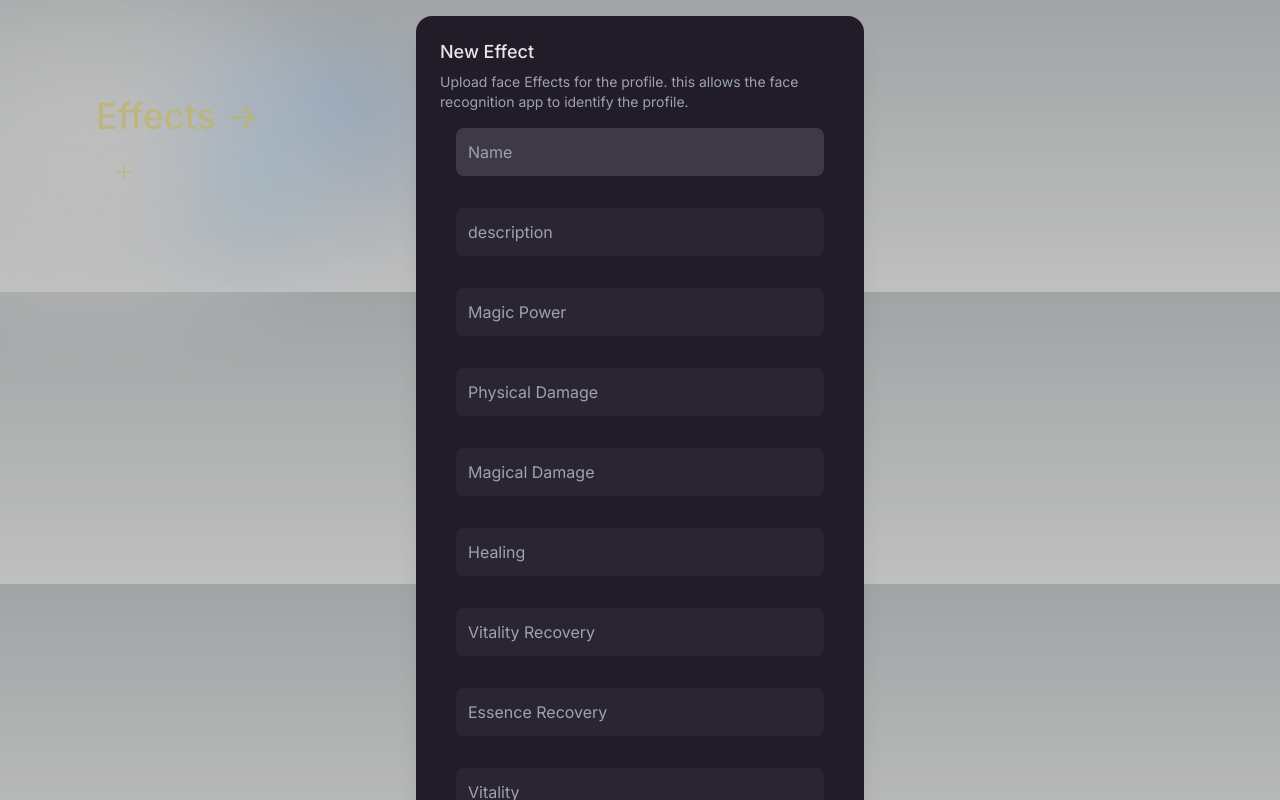
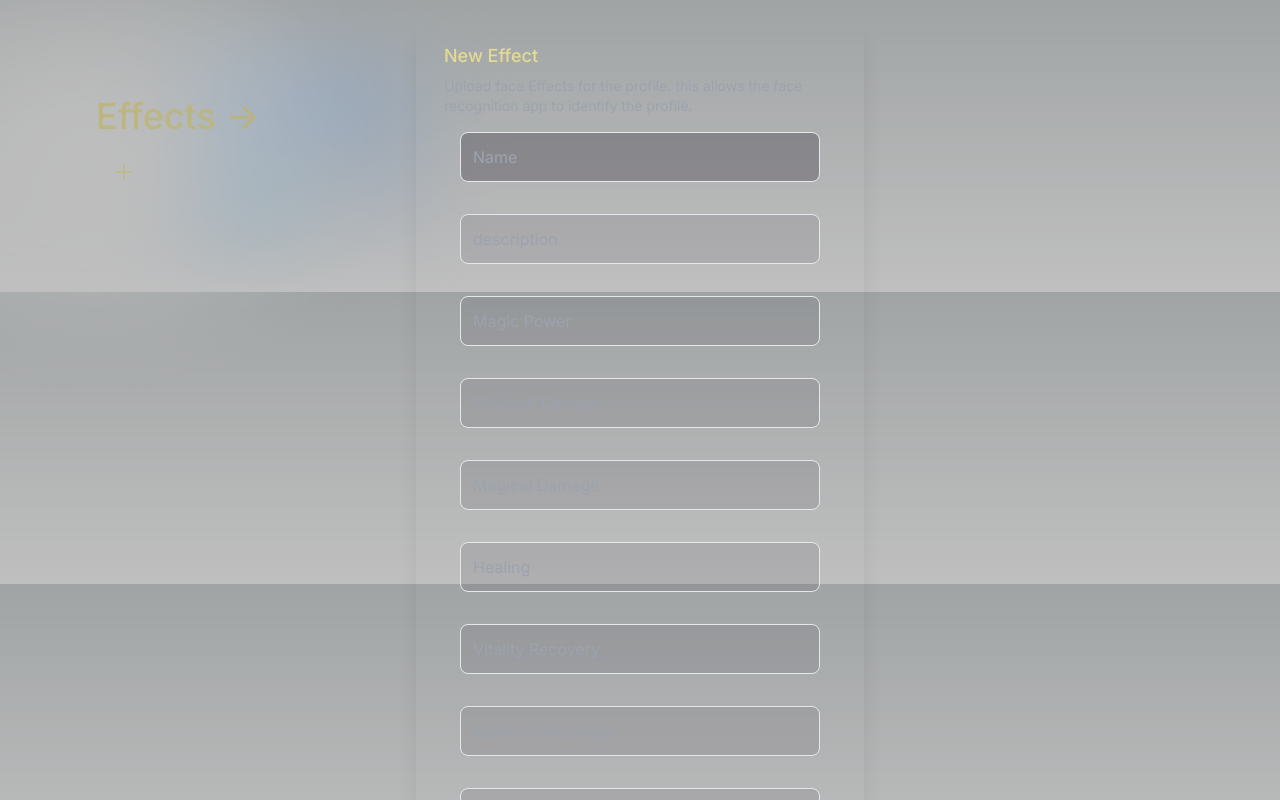
Before and after one commit to tiwazs/zipa-frontend, a Next.js app: page /effects in a window 1280 px wide. Both pictures are taken after a click on the button 124 px from the left and 172 px from the top of the page. Built offline with nearby package versions, Linux system fonts and the light colour scheme; no server answers.

Commit message:
Finished styling the new effect

```diff
--- a/app/effects/NewEffectDialog.tsx
+++ b/app/effects/NewEffectDialog.tsx
@@ -113,10 +113,11 @@ export default function NewEffectDialog({styles}: NewEffectDialogProps) {
                 leaveFrom="opacity-100 scale-100"
                 leaveTo="opacity-0 scale-95"
               >
-                <Dialog.Panel className="w-full max-w-md transform overflow-hidden rounded-2xl bg-[#221c28] p-6 text-left shadow-xl transition-all">
+                <Dialog.Panel className="w-full max-w-md transform overflow-hidden rounded-2xl p-6 text-left shadow-xl transition-all
+                                            group border-transparent border-4 dark:dark:border-yellow-900/50 text-yellow-200/70 dark:bg-[url('/bg1.jpg')]">
                   <Dialog.Title
                     as="h3"
-                    className="text-lg font-medium leading-6 text-gray-200"
+                    className="text-lg font-medium leading-6 text-yellow-200/70"
                   >
                     New Effect
                   </Dialog.Title>
@@ -129,7 +130,7 @@ export default function NewEffectDialog({styles}: NewEffectDialogProps) {
                             <div>
                                 <input
                                     {...register("name", { required: true })}
-                                    className='my-4 w-full rounded-lg p-3 text-gray-400 text-md bg-[#2b2532] focus:bg-[#3f3847] focus:outline-none'
+                                    className='my-4 w-full rounded-lg p-3 text-gray-400 text-md bg-[#2b2532] bg-opacity-10 focus:bg-opacity-30 focus:outline-none border dark:border-yellow-900/50'
                                     type="text"
                                     name="name"
                                     placeholder="Name"
@@ -138,7 +139,7 @@ export default function NewEffectDialog({styles}: NewEffectDialogProps) {
                             <div>
                                 <input
                                     {...register("description", { required: true })}
-                                    className='my-4 w-full rounded-lg p-3 text-gray-400 text-md bg-[#2b2532] focus:bg-[#3f3847] focus:outline-none'
+                                    className='my-4 w-full rounded-lg p-3 text-gray-400 text-md bg-[#2b2532] bg-opacity-10 focus:bg-opacity-30 focus:outline-none border dark:border-yellow-900/50'
                                     type="text"
                                     name="description"
                                     placeholder="description"
@@ -147,7 +148,7 @@ export default function NewEffectDialog({styles}: NewEffectDialogProps) {
                             <div>
                                 <input
                                     {...register("magic_effectiveness", { required: false })}
-                                    className='my-4 w-full rounded-lg p-3 text-gray-400 text-md bg-[#2b2532] focus:bg-[#3f3847] focus:outline-none'
+                                    className='my-4 w-full rounded-lg p-3 text-gray-400 text-md bg-[#2b2532] bg-opacity-10 focus:bg-opacity-30 focus:outline-none border dark:border-yellow-900/50'
                                     type="text"
                                     name="magic_effectiveness"
                                     placeholder="Magic Power"
@@ -156,7 +157,7 @@ export default function NewEffectDialog({styles}: NewEffectDialogProps) {
                             <div>
                                 <input
                                     {...register("physical_damage", { required: false })}
-                                    className='my-4 w-full rounded-lg p-3 text-gray-400 text-md bg-[#2b2532] focus:bg-[#3f3847] focus:outline-none'
+                                    className='my-4 w-full rounded-lg p-3 text-gray-400 text-md bg-[#2b2532] bg-opacity-10 focus:bg-opacity-30 focus:outline-none border dark:border-yellow-900/50'
                                     type="text"
                                     name="physical_damage"
                                     placeholder="Physical Damage"
@@ -165,7 +166,7 @@ export default function NewEffectDialog({styles}: NewEffectDialogProps) {
                             <div>
                                 <input
                                     {...register("magical_damage", { required: false })}
-                                    className='my-4 w-full rounded-lg p-3 text-gray-400 text-md bg-[#2b2532] focus:bg-[#3f3847] focus:outline-none'
+                                    className='my-4 w-full rounded-lg p-3 text-gray-400 text-md bg-[#2b2532] bg-opacity-10 focus:bg-opacity-30 focus:outline-none border dark:border-yellow-900/50'
                                     type="text"
                                     name="magical_damage"
                                     placeholder="Magical Damage"
@@ -174,7 +175,7 @@ export default function NewEffectDialog({styles}: NewEffectDialogProps) {
                             <div>
                                 <input
                                     {...register("healing", { required: false })}
-                                    className='my-4 w-full rounded-lg p-3 text-gray-400 text-md bg-[#2b2532] focus:bg-[#3f3847] focus:outline-none'
+                                    className='my-4 w-full rounded-lg p-3 text-gray-400 text-md bg-[#2b2532] bg-opacity-10 focus:bg-opacity-30 focus:outline-none border dark:border-yellow-900/50'
                                     type="text"
                                     name="healing"
                                     placeholder="Healing"
@@ -183,7 +184,7 @@ export default function NewEffectDialog({styles}: NewEffectDialogProps) {
                             <div>
                                 <input
                                     {...register("vitality_recovery", { required: false })}
-                                    className='my-4 w-full rounded-lg p-3 text-gray-400 text-md bg-[#2b2532] focus:bg-[#3f3847] focus:outline-none'
+                                    className='my-4 w-full rounded-lg p-3 text-gray-400 text-md bg-[#2b2532] bg-opacity-10 focus:bg-opacity-30 focus:outline-none border dark:border-yellow-900/50'
                                     type="text"
                                     name="vitality_recovery"
                                     placeholder="Vitality Recovery"
@@ -192,7 +193,7 @@ export default function NewEffectDialog({styles}: NewEffectDialogProps) {
                             <div>
                                 <input
                                     {...register("essence_recovery", { required: false })}
-                                    className='my-4 w-full rounded-lg p-3 text-gray-400 text-md bg-[#2b2532] focus:bg-[#3f3847] focus:outline-none'
+                                    className='my-4 w-full rounded-lg p-3 text-gray-400 text-md bg-[#2b2532] bg-opacity-10 focus:bg-opacity-30 focus:outline-none border dark:border-yellow-900/50'
                                     type="text"
                                     name="essence_recovery"
                                     placeholder="Essence Recovery"
@@ -201,7 +202,7 @@ export default function NewEffectDialog({styles}: NewEffectDialogProps) {
                             <div>
                                 <input
                                     {...register("vitality", { required: false })}
-                                    className='my-4 w-full rounded-lg p-3 text-gray-400 text-md bg-[#2b2532] focus:bg-[#3f3847] focus:outline-none'
+                                    className='my-4 w-full rounded-lg p-3 text-gray-400 text-md bg-[#2b2532] bg-opacity-10 focus:bg-opacity-30 focus:outline-none border dark:border-yellow-900/50'
                                     type="text"
                                     name="vitality"
                                     placeholder="Vitality"
@@ -210,7 +211,7 @@ export default function NewEffectDialog({styles}: NewEffectDialogProps) {
                             <div>
                                 <input
                                     {...register("range", { required: false })}
-                                    className='my-4 w-full rounded-lg p-3 text-gray-400 text-md bg-[#2b2532] focus:bg-[#3f3847] focus:outline-none'
+                                    className='my-4 w-full rounded-lg p-3 text-gray-400 text-md bg-[#2b2532] bg-opacity-10 focus:bg-opacity-30 focus:outline-none border dark:border-yellow-900/50'
                                     type="text"
                                     name="range"
                                     placeholder="Range"
@@ -219,7 +220,7 @@ export default function NewEffectDialog({styles}: NewEffectDialogProps) {
                             <div>
                                 <input
                                     {...register("damage", { required: false })}
-                                    className='my-4 w-full rounded-lg p-3 text-gray-400 text-md bg-[#2b2532] focus:bg-[#3f3847] focus:outline-none'
+                                    className='my-4 w-full rounded-lg p-3 text-gray-400 text-md bg-[#2b2532] bg-opacity-10 focus:bg-opacity-30 focus:outline-none border dark:border-yellow-900/50'
                                     type="text"
                                     name="damage"
                                     placeholder="Damage"
@@ -228,7 +229,7 @@ export default function NewEffectDialog({styles}: NewEffectDialogProps) {
                             <div>
                                 <input
                                     {...register("armor", { required: false })}
-                                    className='my-4 w-full rounded-lg p-3 text-gray-400 text-md bg-[#2b2532] focus:bg-[#3f3847] focus:outline-none'
+                                    className='my-4 w-full rounded-lg p-3 text-gray-400 text-md bg-[#2b2532] bg-opacity-10 focus:bg-opacity-30 focus:outline-none border dark:border-yellow-900/50'
                                     type="text"
                                     name="armor"
                                     placeholder="Armor"
@@ -237,7 +238,7 @@ export default function NewEffectDialog({styles}: NewEffectDialogProps) {
                             <div>
                                 <input
                                     {...register("magic_armor", { required: false })}
-                                    className='my-4 w-full rounded-lg p-3 text-gray-400 text-md bg-[#2b2532] focus:bg-[#3f3847] focus:outline-none'
+                                    className='my-4 w-full rounded-lg p-3 text-gray-400 text-md bg-[#2b2532] bg-opacity-10 focus:bg-opacity-30 focus:outline-none border dark:border-yellow-900/50'
                                     type="text"
                                     name="magic_armor"
                                     placeholder="Magic Armor"
@@ -246,7 +247,7 @@ export default function NewEffectDialog({styles}: NewEffectDialogProps) {
                             <div>
                                 <input
                                     {...register("essence", { required: false })}
-                                    className='my-4 w-full rounded-lg p-3 text-gray-400 text-md bg-[#2b2532] focus:bg-[#3f3847] focus:outline-none'
+                                    className='my-4 w-full rounded-lg p-3 text-gray-400 text-md bg-[#2b2532] bg-opacity-10 focus:bg-opacity-30 focus:outline-none border dark:border-yellow-900/50'
                                     type="text"
                                     name="essence"
                                     placeholder="Essence"
@@ -255,7 +256,7 @@ export default function NewEffectDialog({styles}: NewEffectDialogProps) {
                             <div>
                                 <input
                                     {...register("agility", { required: false })}
-                                    className='my-4 w-full rounded-lg p-3 text-gray-400 text-md bg-[#2b2532] focus:bg-[#3f3847] focus:outline-none'
+                                    className='my-4 w-full rounded-lg p-3 text-gray-400 text-md bg-[#2b2532] bg-opacity-10 focus:bg-opacity-30 focus:outline-none border dark:border-yellow-900/50'
                                     type="text"
                                     name="agility"
                                     placeholder="Agility"
@@ -264,7 +265,7 @@ export default function NewEffectDialog({styles}: NewEffectDialogProps) {
                             <div>
                                 <input
                                     {...register("hit_chance", { required: false })}
-                                    className='my-4 w-full rounded-lg p-3 text-gray-400 text-md bg-[#2b2532] focus:bg-[#3f3847] focus:outline-none'
+                                    className='my-4 w-full rounded-lg p-3 text-gray-400 text-md bg-[#2b2532] bg-opacity-10 focus:bg-opacity-30 focus:outline-none border dark:border-yellow-900/50'
                                     type="text"
                                     name="hit_chance"
                                     placeholder="Hit Chance"
@@ -273,7 +274,7 @@ export default function NewEffectDialog({styles}: NewEffectDialogProps) {
                             <div>
                                 <input
                                     {...register("evasion", { required: false })}
-                                    className='my-4 w-full rounded-lg p-3 text-gray-400 text-md bg-[#2b2532] focus:bg-[#3f3847] focus:outline-none'
+                                    className='my-4 w-full rounded-lg p-3 text-gray-400 text-md bg-[#2b2532] bg-opacity-10 focus:bg-opacity-30 focus:outline-none border dark:border-yellow-900/50'
                                     type="text"
                                     name="evasion"
                                     placeholder="Evasion"
@@ -282,7 +283,7 @@ export default function NewEffectDialog({styles}: NewEffectDialogProps) {
                             <div>
                                 <input
                                     {...register("hit_rate", { required: false })}
-                                    className='my-4 w-full rounded-lg p-3 text-gray-400 text-md bg-[#2b2532] focus:bg-[#3f3847] focus:outline-none'
+                                    className='my-4 w-full rounded-lg p-3 text-gray-400 text-md bg-[#2b2532] bg-opacity-10 focus:bg-opacity-30 focus:outline-none border dark:border-yellow-900/50'
                                     type="text"
                                     name="hit_rate"
                                     placeholder="Hit Rate"
@@ -291,7 +292,7 @@ export default function NewEffectDialog({styles}: NewEffectDialogProps) {
                             <div>
                                 <input
                                     {...register("movement", { required: false })}
-                                    className='my-4 w-full rounded-lg p-3 text-gray-400 text-md bg-[#2b2532] focus:bg-[#3f3847] focus:outline-none'
+                                    className='my-4 w-full rounded-lg p-3 text-gray-400 text-md bg-[#2b2532] bg-opacity-10 focus:bg-opacity-30 focus:outline-none border dark:border-yellow-900/50'
                                     type="text"
                                     name="movement"
                                     placeholder="Movement"
@@ -300,7 +301,7 @@ export default function NewEffectDialog({styles}: NewEffectDialogProps) {
                             <div>
                                 <input
                                     {...register("ammo", { required: false })}
-                                    className='my-4 w-full rounded-lg p-3 text-gray-400 text-md bg-[#2b2532] focus:bg-[#3f3847] focus:outline-none'
+                                    className='my-4 w-full rounded-lg p-3 text-gray-400 text-md bg-[#2b2532] bg-opacity-10 focus:bg-opacity-30 focus:outline-none border dark:border-yellow-900/50'
                                     type="text"
                                     name="ammo"
                                     placeholder="Ammo"
@@ -309,7 +310,7 @@ export default function NewEffectDialog({styles}: NewEffectDialogProps) {
                             <div>
                                 <input
                                     {...register("shield", { required: false })}
-                                    className='my-4 w-full rounded-lg p-3 text-gray-400 text-md bg-[#2b2532] focus:bg-[#3f3847] focus:outline-none'
+                                    className='my-4 w-full rounded-lg p-3 text-gray-400 text-md bg-[#2b2532] bg-opacity-10 focus:bg-opacity-30 focus:outline-none border dark:border-yellow-900/50'
                                     type="text"
                                     name="shield"
                                     placeholder="Shield"
@@ -318,7 +319,7 @@ export default function NewEffectDialog({styles}: NewEffectDialogProps) {
                             <div>
                                 <input
                                     {...register("barrier", { required: false, valueAsNumber: true })}
-                                    className='my-4 w-full rounded-lg p-3 text-gray-400 text-md bg-[#2b2532] focus:bg-[#3f3847] focus:outline-none'
+                                    className='my-4 w-full rounded-lg p-3 text-gray-400 text-md bg-[#2b2532] bg-opacity-10 focus:bg-opacity-30 focus:outline-none border dark:border-yellow-900/50'
                                     type="number"
                                     name="barrier"
                                     placeholder="Barrier"
@@ -327,7 +328,7 @@ export default function NewEffectDialog({styles}: NewEffectDialogProps) {
                             <div>
                                 <input
                                     {...register("max_stack", { required: false, valueAsNumber: true })}
-                                    className='my-4 w-full rounded-lg p-3 text-gray-400 text-md bg-[#2b2532] focus:bg-[#3f3847] focus:outline-none'
+                                    className='my-4 w-full rounded-lg p-3 text-gray-400 text-md bg-[#2b2532] bg-opacity-10 focus:bg-opacity-30 focus:outline-none border dark:border-yellow-900/50'
                                     type="number"
                                     name="max_stack"
                                     placeholder="Max Stack"
@@ -337,12 +338,12 @@ export default function NewEffectDialog({styles}: NewEffectDialogProps) {
                         <div className="mt-4 flex justify-between">
                             <button
                             type="button"
-                            className="inline-flex justify-center rounded-md bg-[#2b2532] hover:bg-[#3f3847] px-4 py-2 text-sm font-medium text-gray-400  focus:outline-none focus-visible:ring-2 focus-visible:ring-gray-200 focus-visible:ring-offset-2"
+                            className="inline-flex justify-center rounded-md bg-black hover:bg-purple-300/10 border dark:border-yellow-900/50 px-4 py-2 text-sm font-medium text-gray-400  focus:outline-none focus-visible:ring-2 focus-visible:ring-gray-200 focus-visible:ring-offset-2"
                             onClick={closeModal}
                             >
                             Cancel
                             </button>
-                            <div className='inline-flex justify-center hover:text-gray-200 border border-green-700 shadow-lg shadow-green-700/50 rounded-lg px-4 py-2 bg-[#2b2532] hover:bg-[#3f3847]
+                            <div className='inline-flex justify-center hover:text-gray-200 border dark:border-yellow-900/50 shadow-md rounded-lg px-4 py-2 bg-black hover:bg-purple-300/10
                                                 cursor-pointer'>
                                     <input type="submit" value="Create" className='text-gray-400 text-sm cursor-pointer'/>
                             </div>
--- a/app/effects/page.tsx
+++ b/app/effects/page.tsx
@@ -20,8 +20,8 @@ export default async function Effects() {
            before:dark:to-purple-700 before:dark:opacity-10 after:dark:from-purple-900 after:dark:via-[#9101ff] after:dark:opacity-40 before:lg:h-[360px] z-[-1]">
         </div>
         <div className='flex'>
-            <NewEffectDialog styles='group rounded-lg border border-transparent px-3 py-2 transition-colors border-4 hover:dark:dark:border-yellow-900/50 hover:bg-gray-100
-                                    hover:dark:border-neutral-700 hover:dark:bg-neutral-800/30 text-yellow-200/70'/>
+            <NewEffectDialog styles="group rounded-lg border border-transparent px-3 py-2 transition-colors border-4 hover:dark:dark:border-yellow-900/50 hover:bg-black
+                                    hover:dark:border-neutral-700 hover:dark:bg-neutral-800/30 text-yellow-200/70"/>
         </div>
         <EffectList />
     </main>
```
